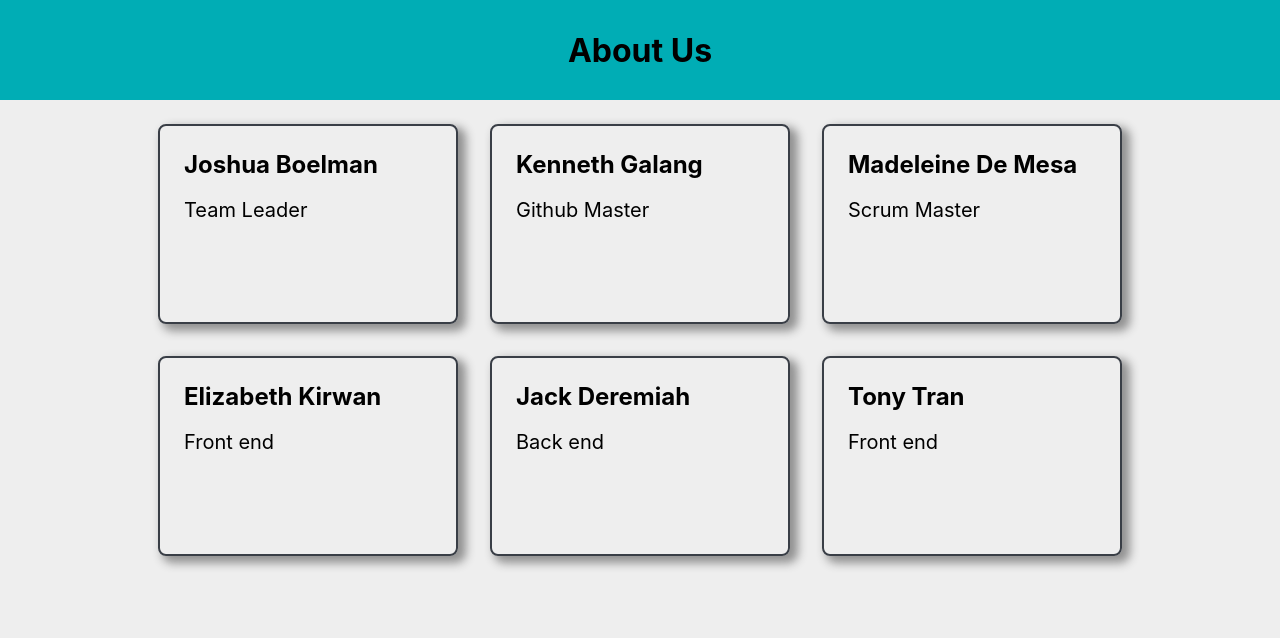
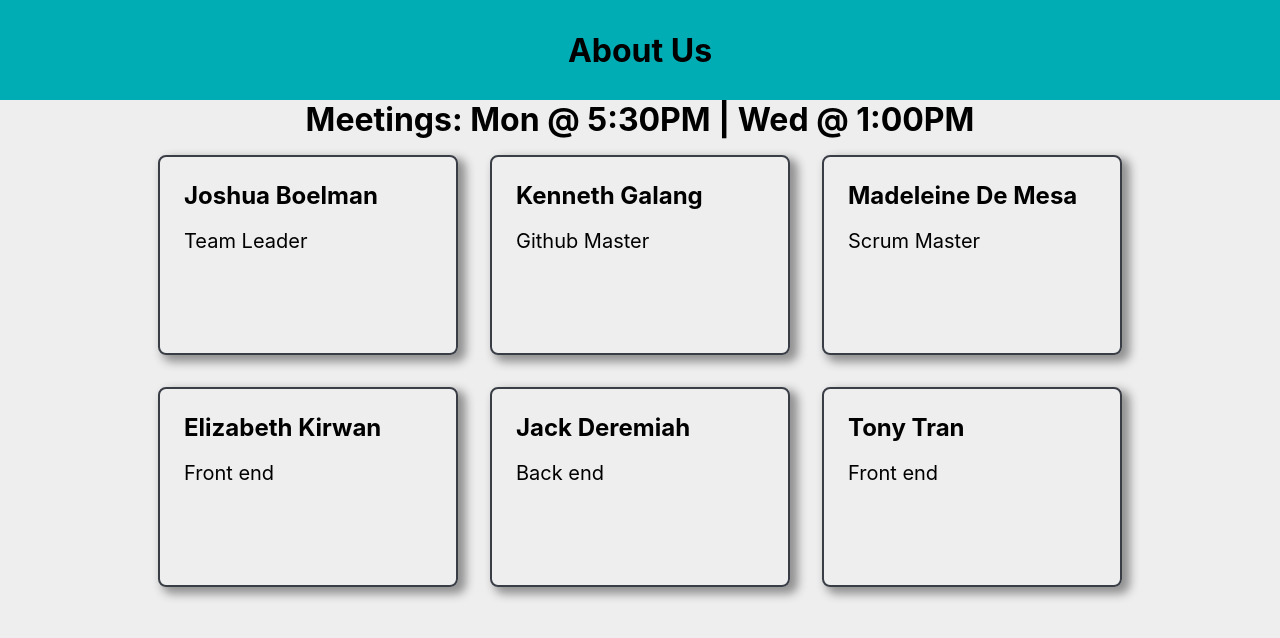
Before and after one commit to nnfp/CryptoWatch, a Next.js app in the folder applications/crypto-tracker/: page /about in a window 1280 px wide. Shown: the top 638 px of the page. Built offline with nearby package versions, Linux system fonts and the light colour scheme.

Commit message:
added meeting times.

```diff
--- a/applications/crypto-tracker/components/AboutPage/index.js
+++ b/applications/crypto-tracker/components/AboutPage/index.js
@@ -8,6 +8,7 @@ const AboutPage = () => {
         <h1 className={styles.aboutH1}>About Us</h1>
       </div>
       <div className={styles.aboutDiv}>
+      <h1 className={styles.aboutH1}>Meetings: Mon @ 5:30PM | Wed @ 1:00PM</h1>
       <div className={styles.grid}>
           <Link href="/joshua">
             <a className={styles.card}>
```
